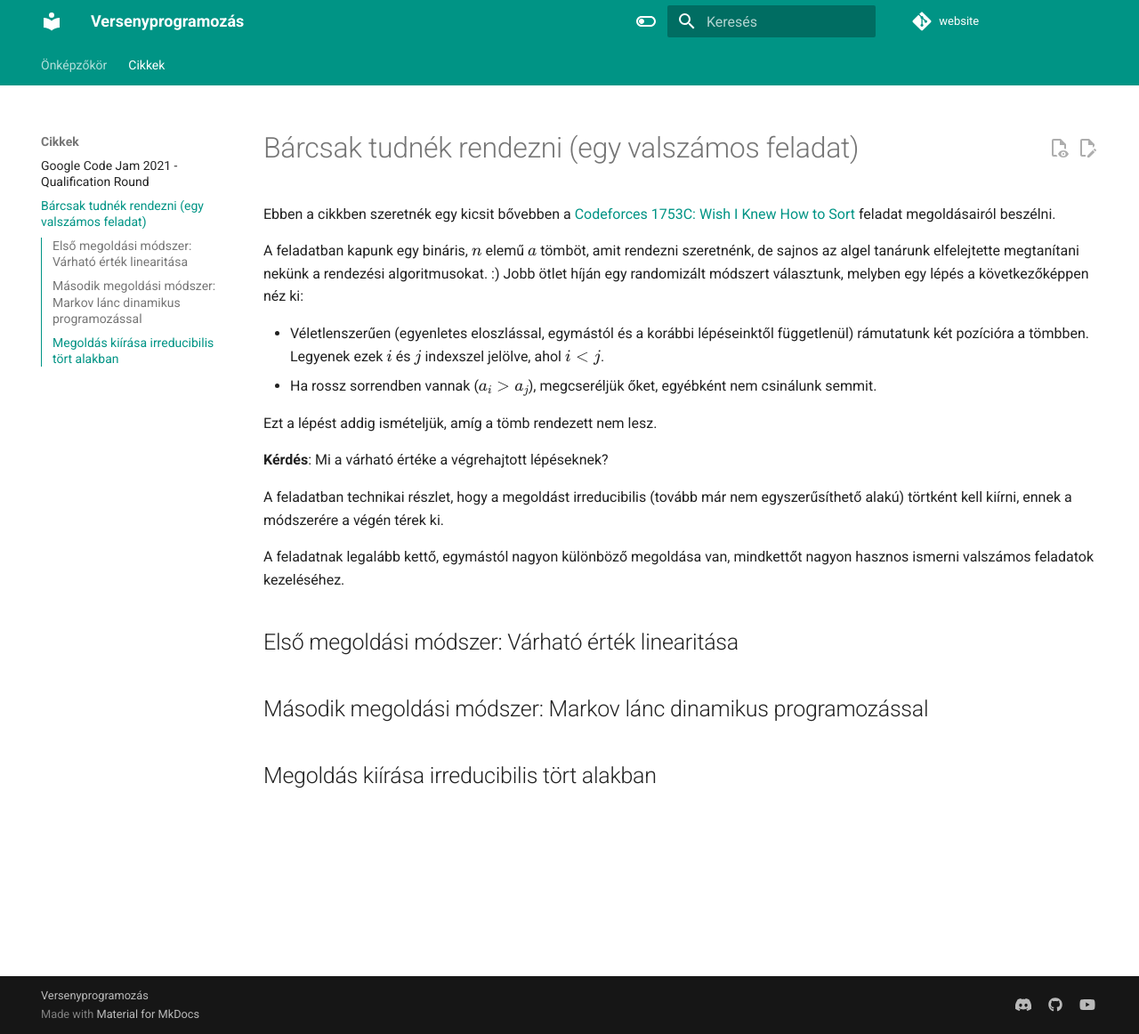
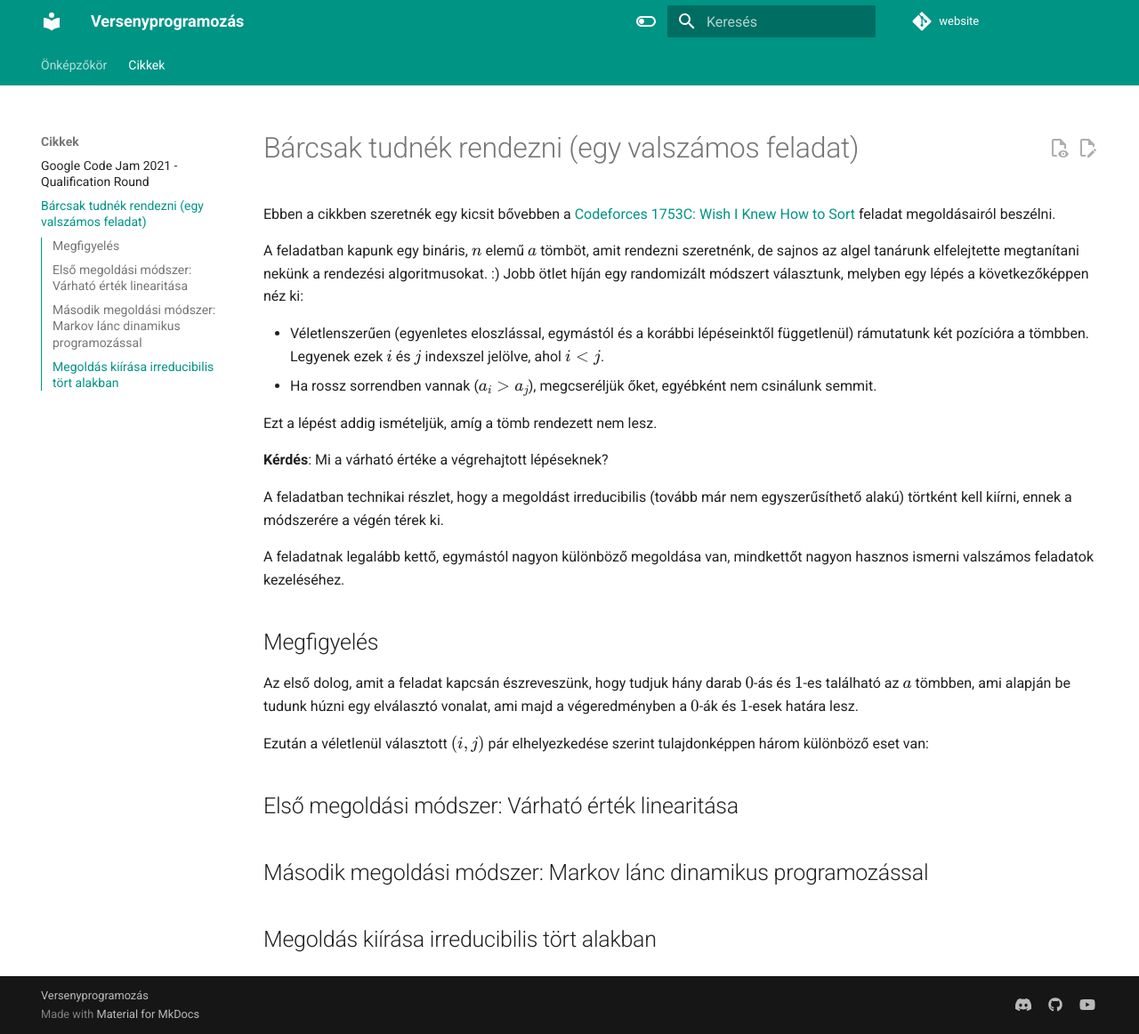
Before and after one commit to nemkin/versenyprogramozas-hu, an MkDocs documentation site: the page built from docs/cikkek/2022_04_13_barcsak_tudnek_rendezni_egy_valszamos_feladat.md, in a window 1280 px wide and 1162 px high. Shown: the whole window at 89% size. Built offline with MkDocs 1.6.1 and Material for MkDocs 9.7.7, drawn with Linux system fonts in a browser that asks for light colours; comment, search, counter and statistics services are not loaded.

Commit message:
Update 2022_04_13_barcsak_tudnek_rendezni_egy_valszamos_feladat.md

```diff
--- a/docs/cikkek/2022_04_13_barcsak_tudnek_rendezni_egy_valszamos_feladat.md
+++ b/docs/cikkek/2022_04_13_barcsak_tudnek_rendezni_egy_valszamos_feladat.md
@@ -15,6 +15,14 @@ A feladatban technikai részlet, hogy a megoldást irreducibilis (tovább már n
 
 A feladatnak legalább kettő, egymástól nagyon különböző megoldása van, mindkettőt nagyon hasznos ismerni valszámos feladatok kezeléséhez.
 
+## Megfigyelés
+
+Az első dolog, amit a feladat kapcsán észreveszünk, hogy tudjuk hány darab $0$-ás és $1$-es található az $a$ tömbben, ami alapján be tudunk húzni egy elválasztó vonalat, ami majd a végeredményben a $0$-ák és $1$-esek határa lesz.
+
+Ezután a véletlenül választott $(i,j)$ pár elhelyezkedése szerint tulajdonképpen három különböző eset van:
+
+
+
 ## Első megoldási módszer: Várható érték linearitása
 
 
```
